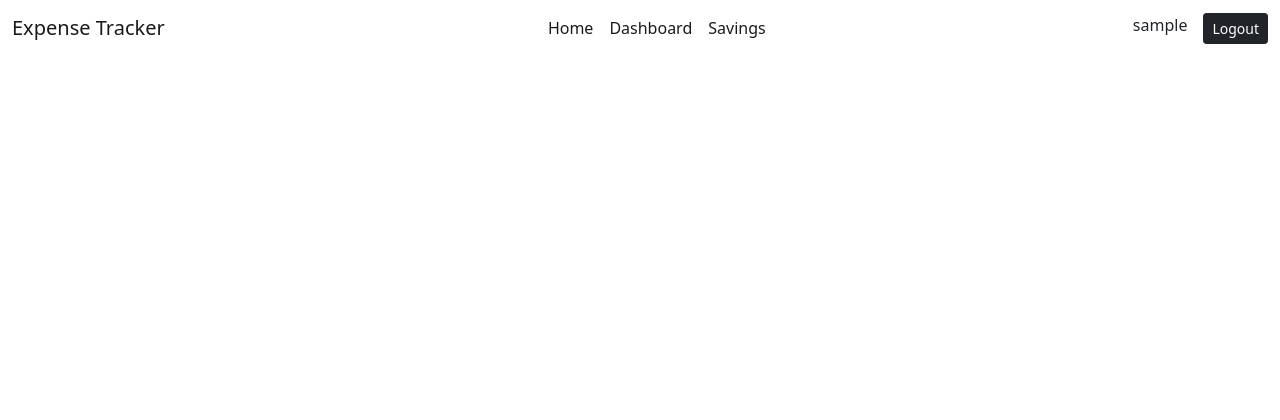
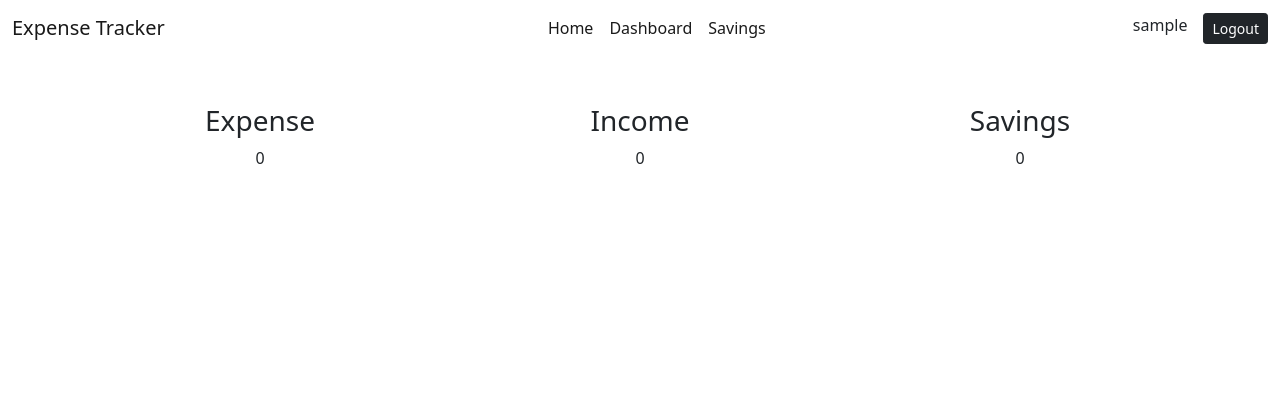
Before and after one commit to jmanager25/ExpenseTrack, a Django app: page /dashboard/ in a window 1280 px wide. Shown: the top 420 px of the page. Run offline with Django 3.2, Linux system fonts and the light colour scheme; the visitor is signed in with stand-in values (Sample User, id 1); data that the repository does not hold is empty; some libraries are stand-ins or nearby versions.

Commit message:
Add total income, expense and savings to the dashboard

```diff
--- a/dashboard/views.py
+++ b/dashboard/views.py
@@ -1,4 +1,23 @@
 from django.shortcuts import render
+from expensetracker.models import Transaction, Category, Savings
+from django.db.models import Sum
 
 def dashboard(request):
-    return render(request, 'dashboard.html')
+    income = Transaction.objects.filter(
+        user=request.user, transaction_type='Income').aggregate(
+            Sum('amount'))['amount__sum'] or 0
+
+    expense = Transaction.objects.filter(
+        user=request.user, transaction_type='Expense').aggregate(
+            Sum('amount'))['amount__sum'] or 0
+
+    saving_goals = Transaction.objects.filter(
+        user=request.user, transaction_type='Saving Goal').aggregate(
+            Sum('amount'))['amount__sum'] or 0
+
+    context = {
+        "income": income,
+        "expense": expense,
+        "saving_goals": saving_goals
+    }
+    return render(request, 'dashboard.html', context)
--- a/expensetracker/views.py
+++ b/expensetracker/views.py
@@ -34,7 +34,7 @@ def home(request):
             Sum('amount'))['amount__sum'] or 0
 
     saving_goals = Transaction.objects.filter(
-        user=request.user, transaction_type='Saving_goal').aggregate(
+        user=request.user, transaction_type='Saving Goal').aggregate(
             Sum('amount'))['amount__sum'] or 0
 
     balance = income - expense - saving_goals
--- a/templates/dashboard.html
+++ b/templates/dashboard.html
@@ -1,5 +1,20 @@
 {% extends "base.html" %}
 
 {% block content %}
-
+<main class="container">
+    <div class="row text-center mt-5">
+        <div class="col-md">
+          <h3>Expense</h3>
+          <div>{{ expense }}</div>
+        </div>
+        <div class="col-md">
+          <h3>Income</h3>
+          <div>{{ income }}</div>
+        </div>
+        <div class="col-md">
+          <h3>Savings</h3>
+          <div>{{ saving_goals }}</div>
+        </div>
+      </div>
+</main>
 {% endblock %}
```
